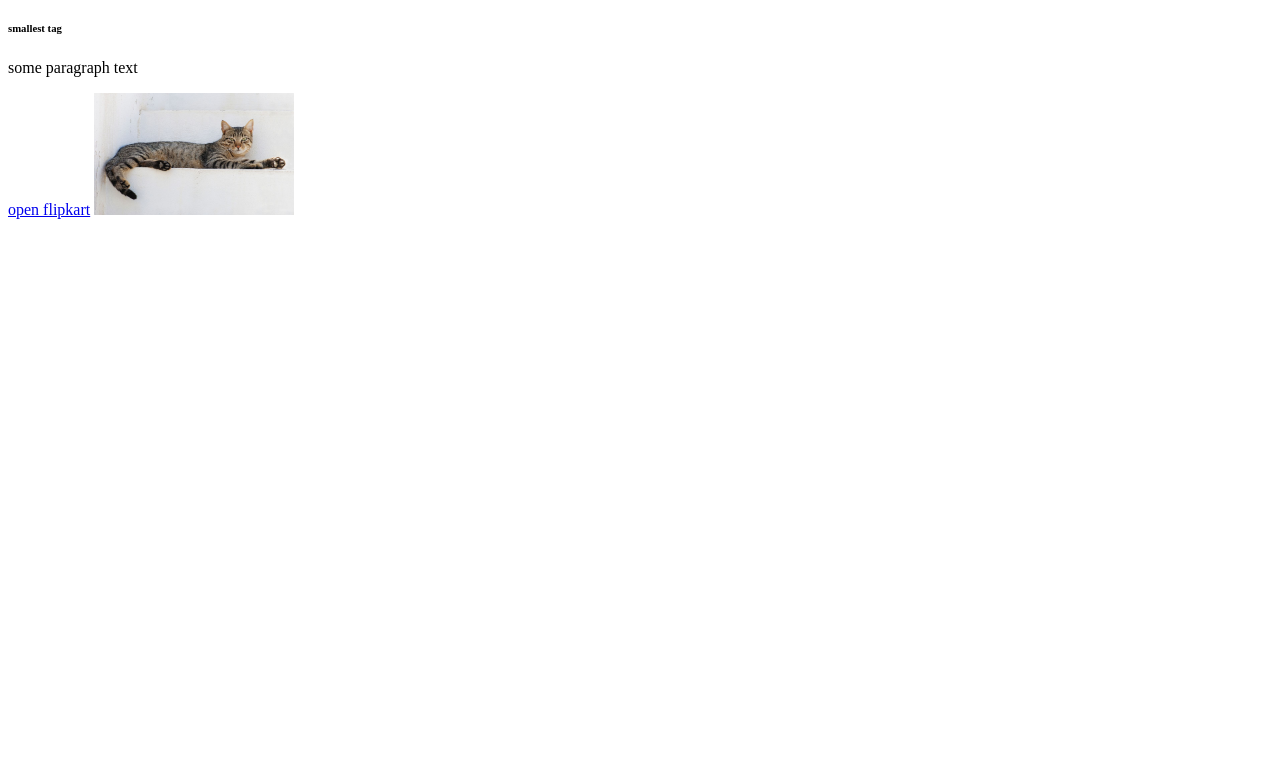
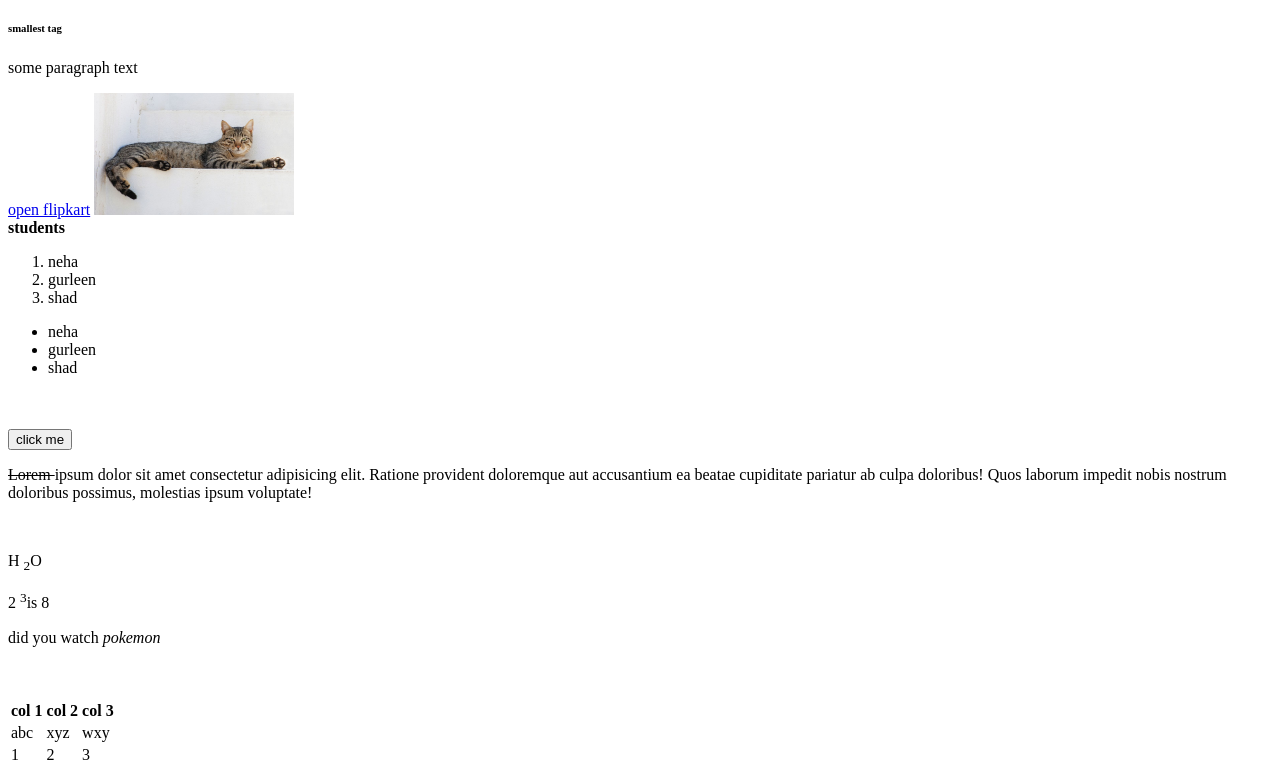
Before and after one commit to Neha-0713/section-1, a plain HTML site: page inedx.html in a window 1280 px wide. Shown: the part 105-880 px from the top of the page. Before the commit the page ends 800 px from the top, so only its background shows below. Drawn offline with Linux system fonts and the light colour scheme.

Commit message:
html table

```diff
--- a/inedx.html
+++ b/inedx.html
@@ -16,7 +16,52 @@
    <p>some paragraph text</p>
    <a href="https://flipkart.com" target="_blank">open flipkart</a>
 
-   <img width="200" src="cat.jpg" alt="billa don">
+   <img width="200" src="cat.jpg" alt="cat">
+   <br>
+   <b>students</b>
+   <ol>
+    <li>neha</li>
+    <li>gurleen</li>
+    <li>shad</li>
+   </ol>
+   <ul>
+    <li>neha</li>
+    <li>gurleen</li>
+    <li>shad</li>
+   </ul>
+   <br>
+   <br>
+   <button>click me</button>
+   <br>
+   <p><del>Lorem </del>ipsum dolor sit amet consectetur adipisicing elit. Ratione provident doloremque aut accusantium ea beatae cupiditate pariatur ab culpa doloribus! Quos laborum impedit nobis nostrum doloribus possimus, molestias ipsum voluptate!</p>
+   <br>
+   <p>H <sub>2</sub>O</p>
+   <P>2 <sup>3</sup>is 8</P>
+   <p>did you watch <em>pokemon</em></p>
+   <br>
+   <br>
+  <table>
+    <thead>
+        <tr>
+            <th>col 1</th>
+            <th>col 2</th>
+            <th>col 3</th>
+        </tr>
+    </thead>
+    <tbody>
+        <tr>
+            <td>abc</td>
+            <td>xyz</td>
+            <td>wxy</td>
+        </tr>
+        <tr>
+            <td>1</td>
+            <td>2</td>
+            <td>3</td>
+        </tr>
+    </tbody>
+  </table>
+
 
 </body>
 </html>
```
